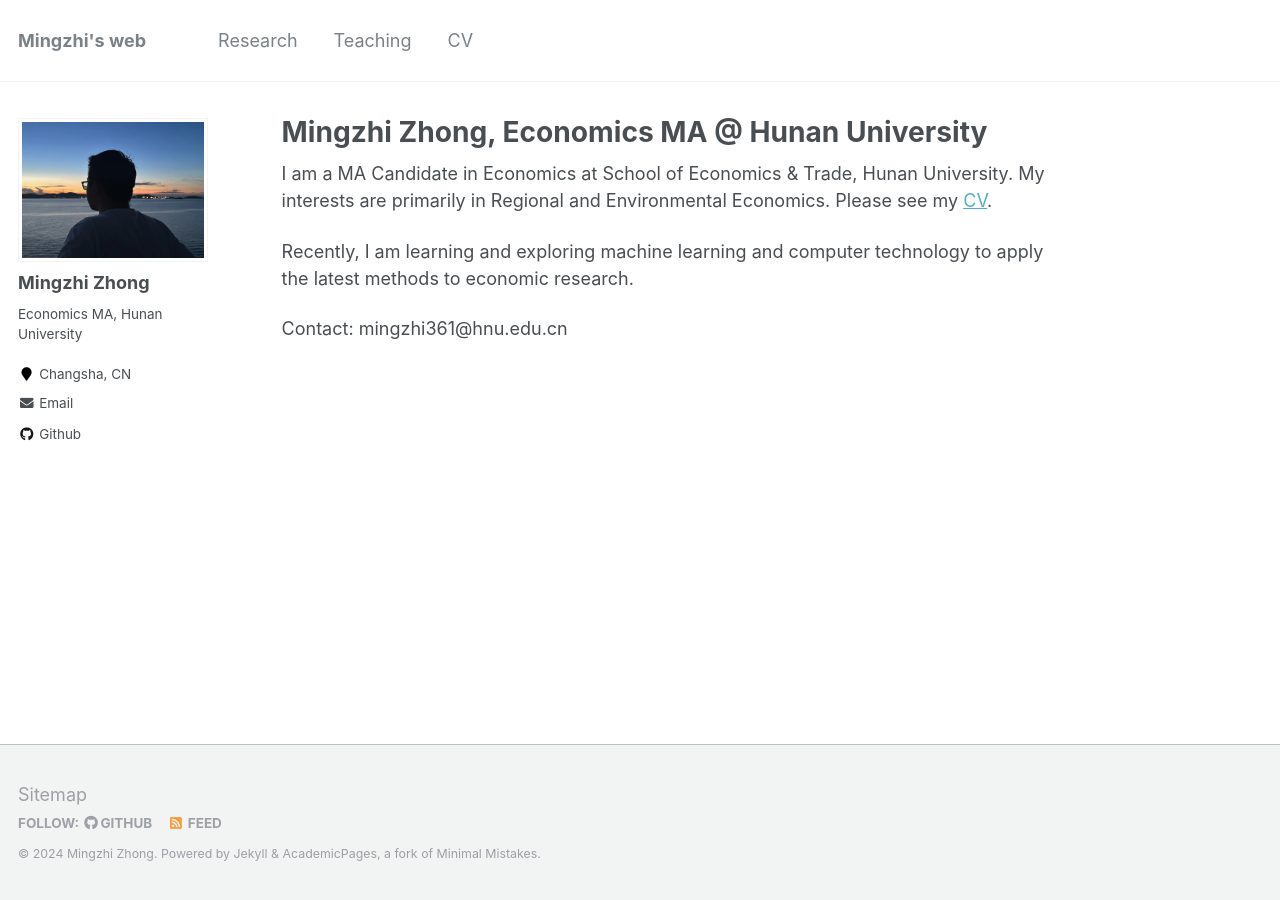
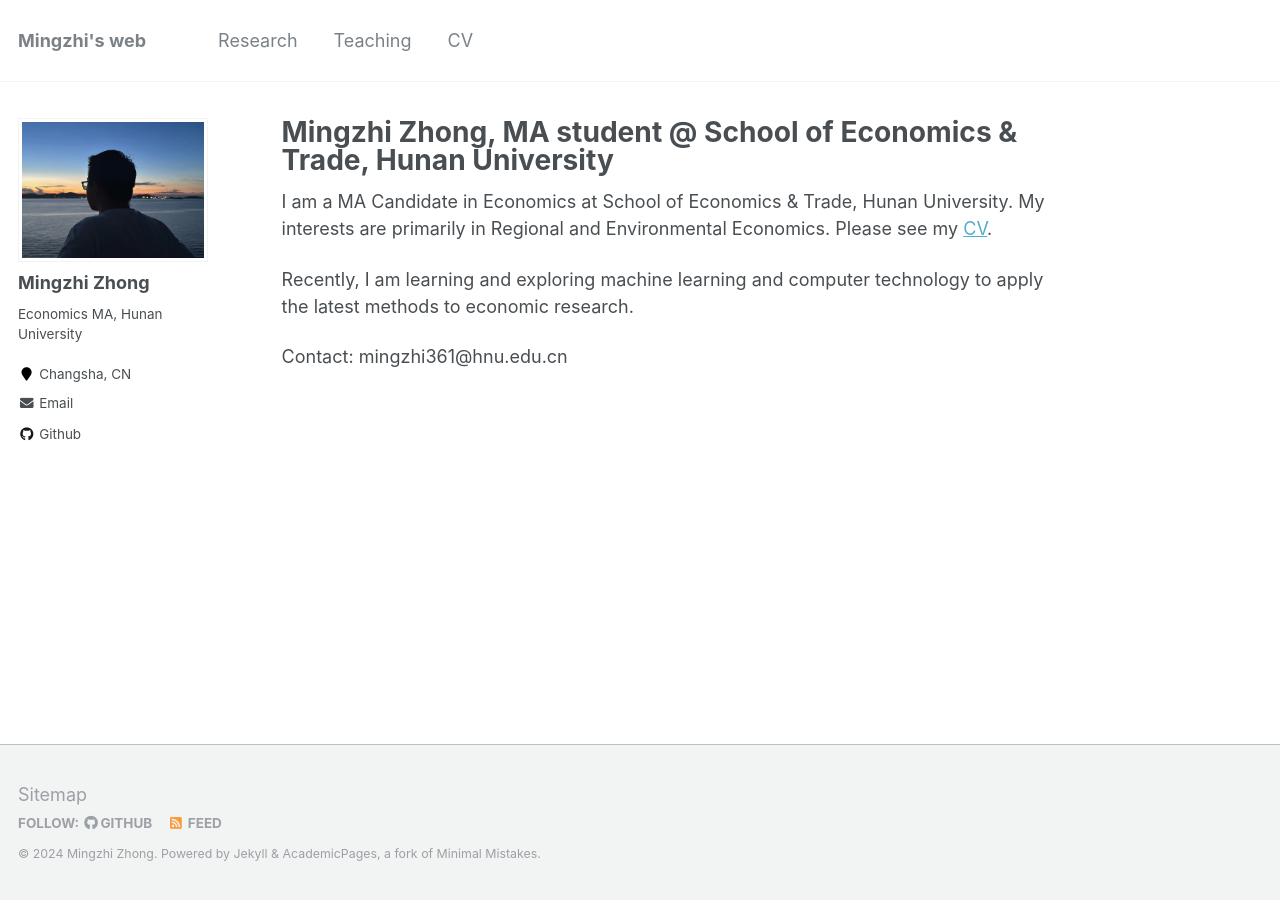
Before and after one commit to mingzhi361/mingzhi361.github.io, a Jekyll site: the page built from _pages/about.md, in a window 1280 px wide. Built offline with Jekyll 4.4.1, drawn with Linux system fonts in a browser that asks for light colours.

Commit message:
Update about.md

```diff
--- a/_pages/about.md
+++ b/_pages/about.md
@@ -1,6 +1,6 @@
 ---
 permalink: /
-title: "Mingzhi Zhong, Economics MA @ Hunan University"
+title: "Mingzhi Zhong, MA student @ School of Economics & Trade, Hunan University"
 excerpt: "About me"
 author_profile: true
 redirect_from:
```
